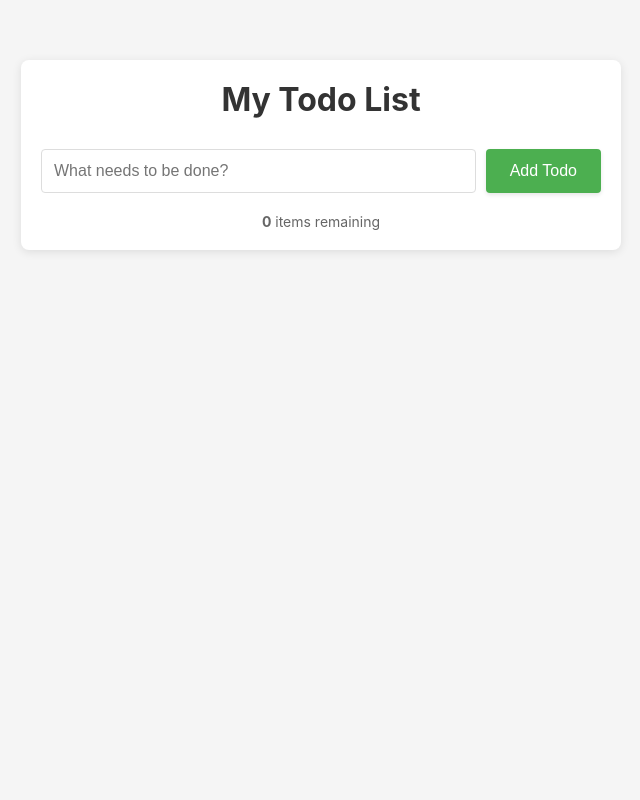
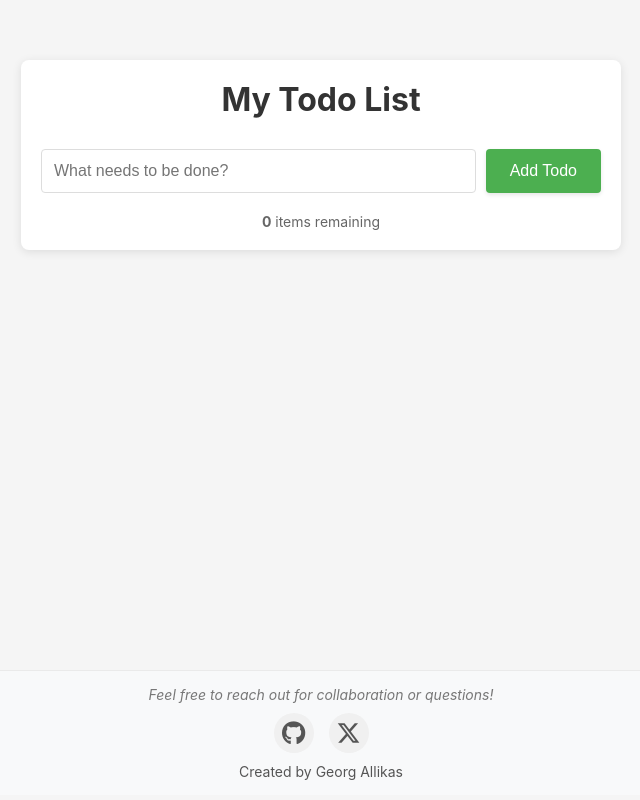
Before and after one commit to greg-182/todo, a plain HTML site: page index.html in a window 1280 px wide. Shown: the whole page, without its empty margins (319-959 px from the left). Drawn offline with Linux system fonts and the light colour scheme.

Commit message:
Add footer with contact info and fix layout positioning

```diff
--- a/index.html
+++ b/index.html
@@ -6,6 +6,8 @@
     <title>My Todo List</title>
     <!-- Link to CSS file -->
     <link rel="stylesheet" href="myTodo.css">
+    <!-- Font Awesome for social media icons -->
+    <link rel="stylesheet" href="https://cdnjs.cloudflare.com/ajax/libs/font-awesome/6.7.2/css/all.min.css" integrity="sha512-..." crossorigin="anonymous" referrerpolicy="no-referrer" />
 </head>
 <body>
     <!-- Main container for the todo app -->
@@ -44,6 +46,25 @@
         </div>
     </div>
 
+    <!-- Spacer to push footer to bottom -->
+    <div class="spacer"></div>
+
+    <!-- Footer with contact information -->
+    <footer class="footer">
+        <div class="footer-content">
+            <p class="contact-text">Feel free to reach out for collaboration or questions!</p>
+            <div class="social-links">
+                <a href="https://github.com/greg-182" target="_blank" rel="noopener noreferrer" aria-label="GitHub">
+                    <i class="fab fa-github"></i>
+                </a>
+                <a href="https://x.com/GeorgAllikas" target="_blank" rel="noopener noreferrer" aria-label="X (Twitter)">
+                    <i class="fab fa-x-twitter"></i>
+                </a>
+            </div>
+            <p>Created by Georg Allikas</p>
+        </div>
+    </footer>
+
     <!-- Link to JavaScript file -->
     <script src="myTodo.js"></script>
 </body>
--- a/myTodo.css
+++ b/myTodo.css
@@ -7,16 +7,19 @@
 
 body {
     margin: 0;
-    padding: 20px;
+    padding: 20px 20px 5px 20px;
     font-family: -apple-system, BlinkMacSystemFont, 'Segoe UI', Roboto, Oxygen, Ubuntu, Cantarell, sans-serif;
     background: #f5f5f5;
     min-height: 100vh;
+    display: flex;
+    flex-direction: column;
 }
 
 /* Main container styles */
 .todo-container {
-    max-width: 600px;
-    margin: 40px auto;
+    width: 600px;
+    max-width: 100%;
+    margin: 40px auto 20px auto;
     padding: 20px;
     background: white;
     border-radius: 8px;
@@ -268,7 +271,6 @@ button[type="submit"]:active {
     display: none;
 }
 
-/* Footer styles */
 .todo-footer {
     margin-top: 20px;
     text-align: center;
@@ -279,3 +281,82 @@ button[type="submit"]:active {
 #itemsRemaining {
     font-weight: bold;
 }
+
+/* Spacer styles */
+.spacer {
+    flex: 1;
+}
+
+/* Footer styles */
+.footer {
+    flex-shrink: 0;
+    padding: 10px 0;
+    background-color: #f8f9fa;
+    border-top: 1px solid #eaeaea;
+    text-align: center;
+    width: 100%;
+    margin-top: 20px;
+}
+
+.footer-content {
+    max-width: 600px;
+    margin: 0 auto;
+    padding: 0 20px;
+}
+
+.footer p {
+    margin: 5px 0;
+    color: #555;
+    font-size: 14px;
+}
+
+.social-links {
+    display: flex;
+    justify-content: center;
+    gap: 15px;
+    margin: 10px 0;
+}
+
+.social-links a {
+    color: #555;
+    font-size: 24px;
+    transition: all 0.3s ease;
+    display: flex;
+    align-items: center;
+    justify-content: center;
+    width: 40px;
+    height: 40px;
+    border-radius: 50%;
+    background-color: #f0f0f0;
+    text-decoration: none;
+}
+
+.social-links a:hover {
+    color: white;
+    background-color: #4CAF50;
+    transform: translateY(-3px);
+    box-shadow: 0 4px 8px rgba(0, 0, 0, 0.1);
+}
+
+.contact-text {
+    font-style: italic;
+    color: #777 !important;
+    font-size: 14px !important;
+}
+
+/* Responsive adjustments */
+@media (max-width: 768px) {
+    .footer {
+        padding: 15px 0;
+    }
+
+    .social-links {
+        gap: 15px;
+    }
+
+    .social-links a {
+        width: 36px;
+        height: 36px;
+        font-size: 20px;
+    }
+}
```
